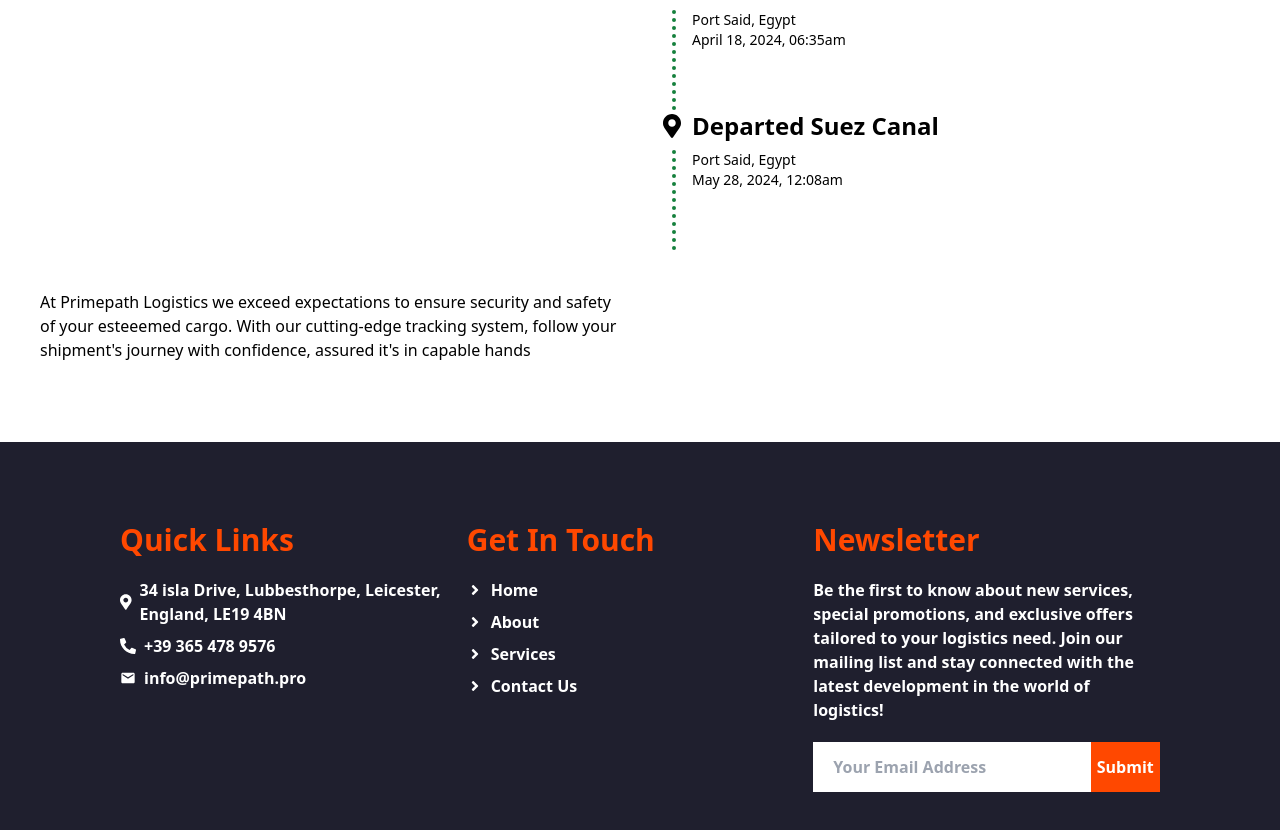
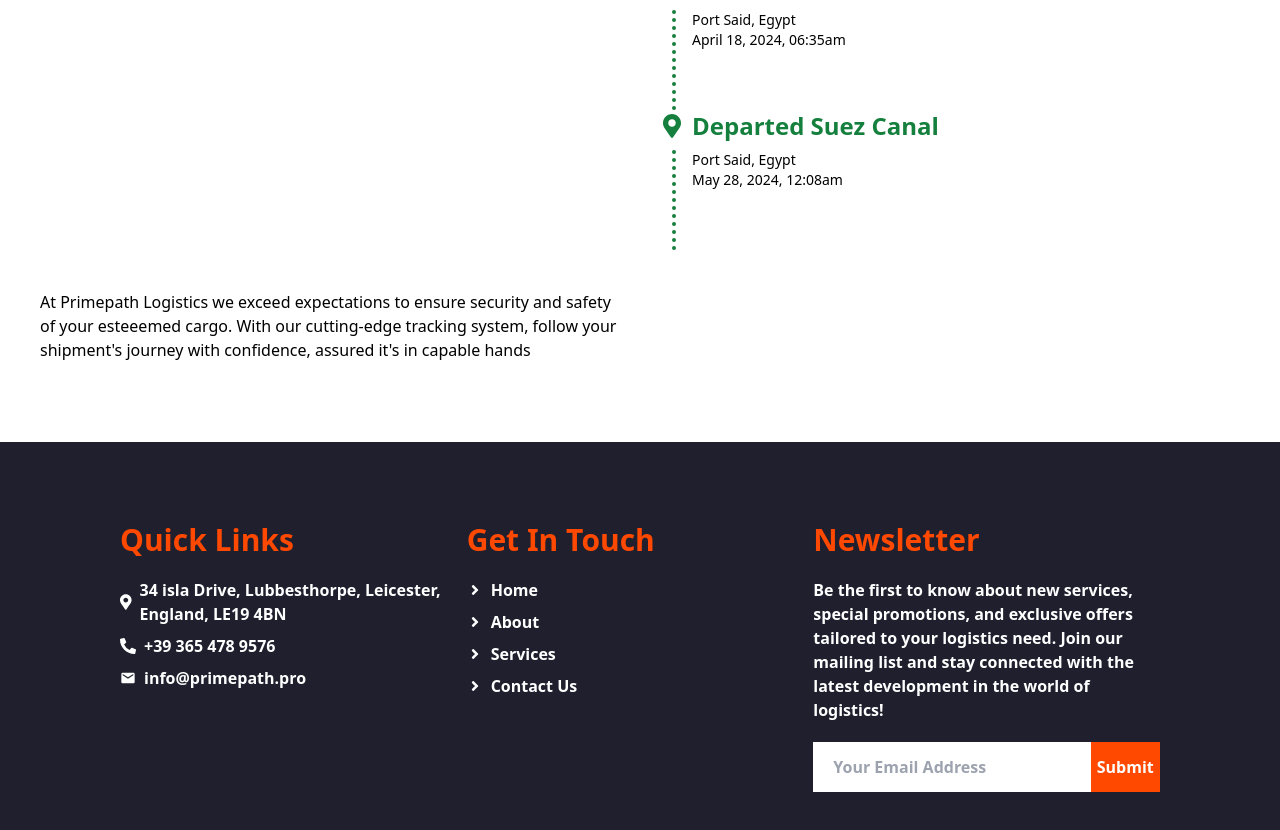
Before and after one commit to Yemezzy/Primepath, a React (Create React App) app: page /tracking/PP54896452-014SH in a window 1280 px wide. Shown: the part 1070-1900 px from the top of the page. Built offline with nearby package versions, Linux system fonts and the light colour scheme.

Commit message:
first commit

```diff
--- a/src/Tracking/Firstitem.js
+++ b/src/Tracking/Firstitem.js
@@ -179,7 +179,7 @@ const Firstitem = () => {
               </p>
             </div>
             <div className="text-2xl font-bold -600">
-              <section className="flex gap-2 items-center">
+              <section className="flex text-green-700 gap-2 items-center">
                 <FaMapMarkerAlt />
                 <p>Departed Suez Canal</p>
               </section>
```
